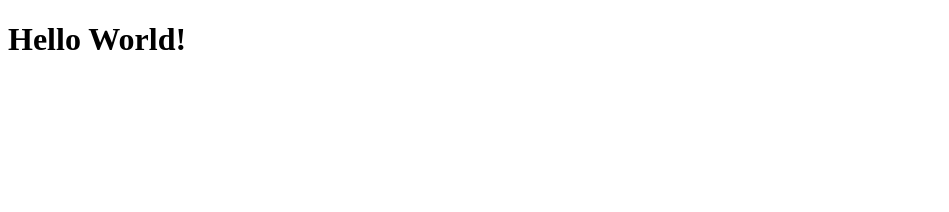
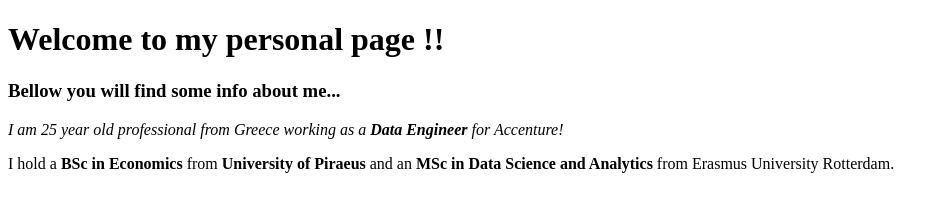
Before and after one commit to JanNikolaidovic/git_test, a plain HTML site: page index.html in a window 1280 px wide. Shown: the whole page, without its empty margins (0-949 px from the left). Drawn offline with Linux system fonts and the light colour scheme.

Commit message:
Working with Text, foundations course

```diff
--- a/index.html
+++ b/index.html
@@ -6,6 +6,11 @@
     <title>My personal page</title>
 </head>
 <body>
-    <h1>Hello World!</h1>
+    <!-- this is a comment! u can use Ctrl + "/" to generate it -->
+    <h1>Welcome to my personal page !!</h1>
+    <h3>Bellow you will find some info about me...</h2>
+    <em><p>I am 25 year old professional from Greece working as a <strong>Data Engineer</strong> for Accenture!</p></em>
+
+    <p>I hold a <strong>BSc in Economics</strong> from <b>University of Piraeus</b> and an <strong>MSc in Data Science and Analytics</strong> from Erasmus University Rotterdam.</p>
 </body>
 </html>
```
